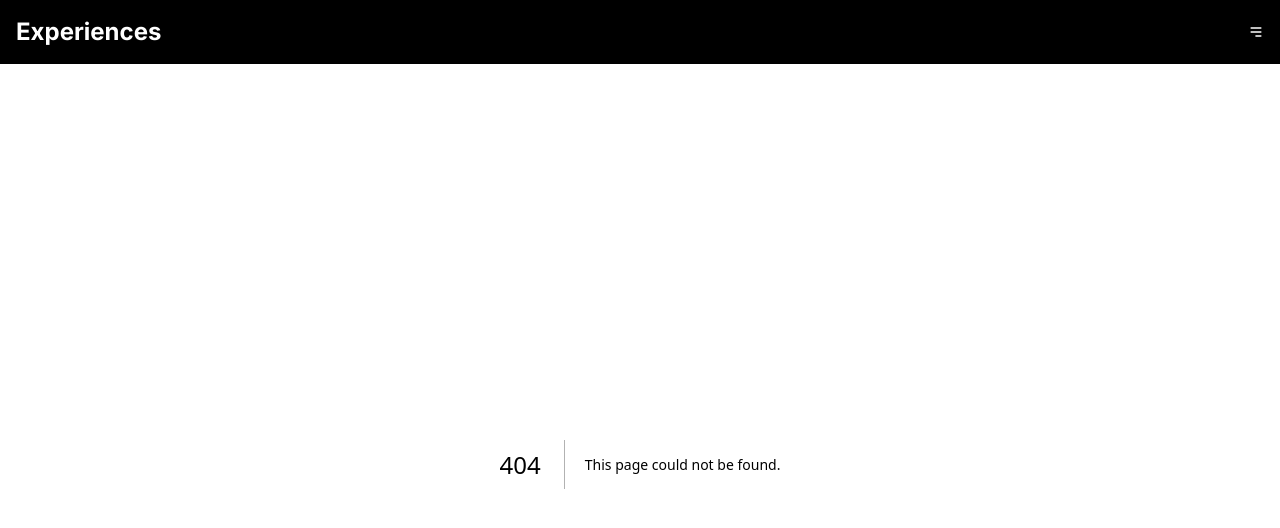
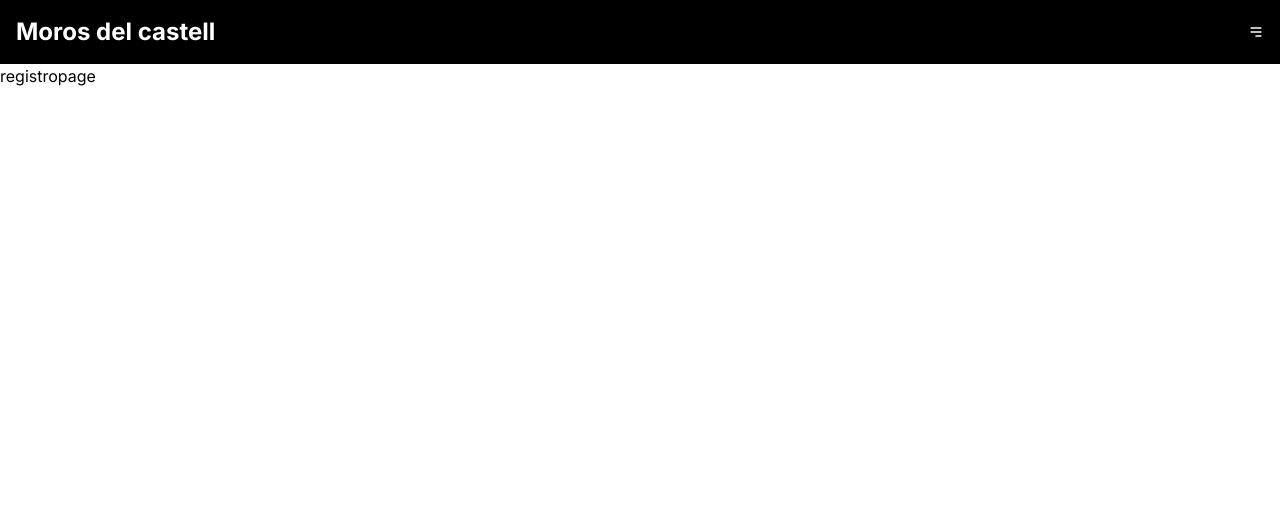
Before and after one commit to colomina69/castell, a Next.js app: page /registro in a window 1280 px wide. Before the commit this address had no page. Shown: the top 528 px of the page. Built offline with nearby package versions, Linux system fonts and the light colour scheme.

Commit message:
Segundo commit

```diff
--- /dev/null
+++ b/app/contacto/page.tsx
@@ -0,0 +1,11 @@
+import React from 'react'
+
+type Props = {}
+
+const contactopage = (props: Props) => {
+  return (
+    <div>contactopage</div>
+  )
+}
+
+export default contactopage
--- /dev/null
+++ b/app/fiestas/page.tsx
@@ -0,0 +1,11 @@
+import React from 'react'
+
+type Props = {}
+
+const fiestaspage = (props: Props) => {
+  return (
+    <div>fiestaspage</div>
+  )
+}
+
+export default fiestaspage
--- /dev/null
+++ b/app/registro/page.tsx
@@ -0,0 +1,11 @@
+import React from 'react'
+
+type Props = {}
+
+const registropage = (props: Props) => {
+  return (
+    <div>registropage</div>
+  )
+}
+
+export default registropage
--- a/components/Navbar.tsx
+++ b/components/Navbar.tsx
@@ -1,4 +1,5 @@
 'use client'
+import Link from 'next/link'
 import React, { useState } from 'react'
 import {HiMenuAlt3} from 'react-icons/hi'
 
@@ -16,7 +17,7 @@ const Navbar = (props: Props) => {
   };
   return (
     <div className='w-full flex justify-between p-4 items-center bg-black'>
-        <h1 className='text-white font-bold text-2xl z-20'>Experiences</h1>
+        <h1 className='text-white font-bold text-2xl z-20'>Moros del castell</h1>
         <HiMenuAlt3 onClick={handleNav} className='z-20 text-white cursor-pointer'/>
         <div
             className={
@@ -26,11 +27,10 @@ const Navbar = (props: Props) => {
             }
         >
             <ul className='flex flex-col fixed w-full h-full items-center justify-center'>
-                <li className='font-bold text-3xl p-8'>Home</li>
-                <li className='font-bold text-3xl p-8'>Destinations</li>
-                <li className='font-bold text-3xl p-8'>Reservations</li>
-                <li className='font-bold text-3xl p-8'>Amenities</li>
-                <li className='font-bold text-3xl p-8'>Rooms</li>
+                <Link className='font-bold text-3xl p-8' href="/" onClick={handleNav}>Castell</Link>
+                <Link className='font-bold text-3xl p-8' href="/contacto" onClick={handleNav}>Contacto</Link>
+                <Link className='font-bold text-3xl p-8' href="/fiestas" onClick={handleNav}>Fiestas</Link>
+                <Link className='font-bold text-3xl p-8' href="/registro" onClick={handleNav}>Registro</Link>
             </ul>
         </div>
     </div>
```
